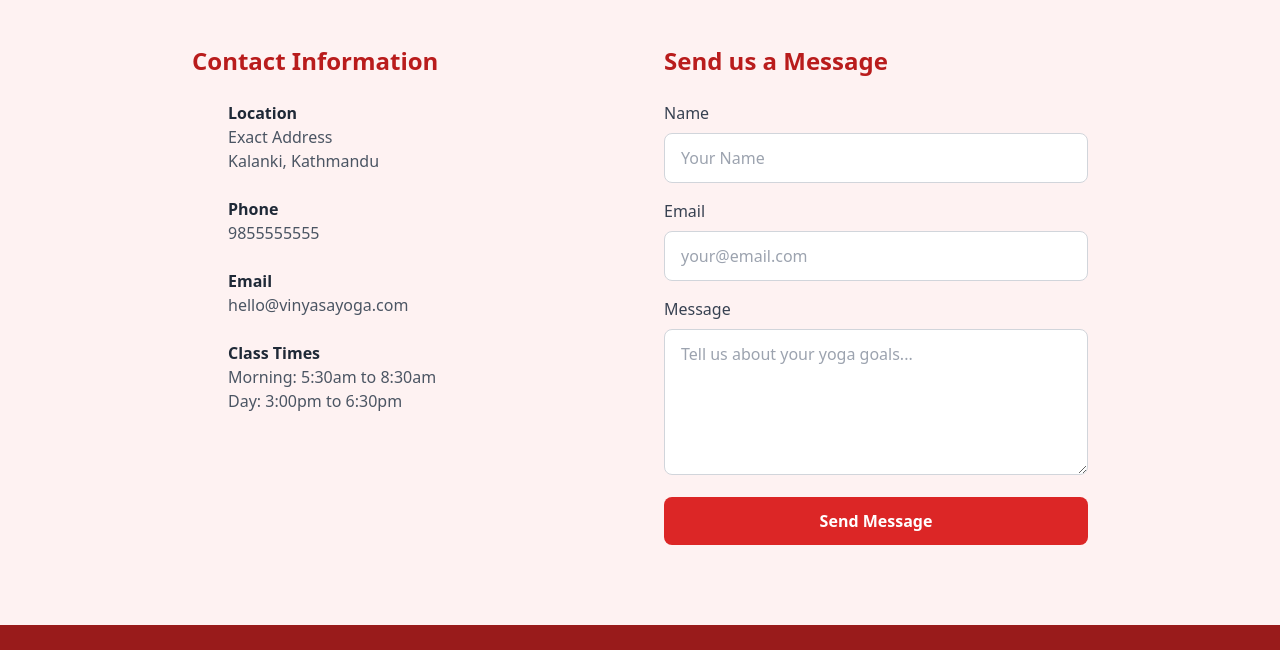
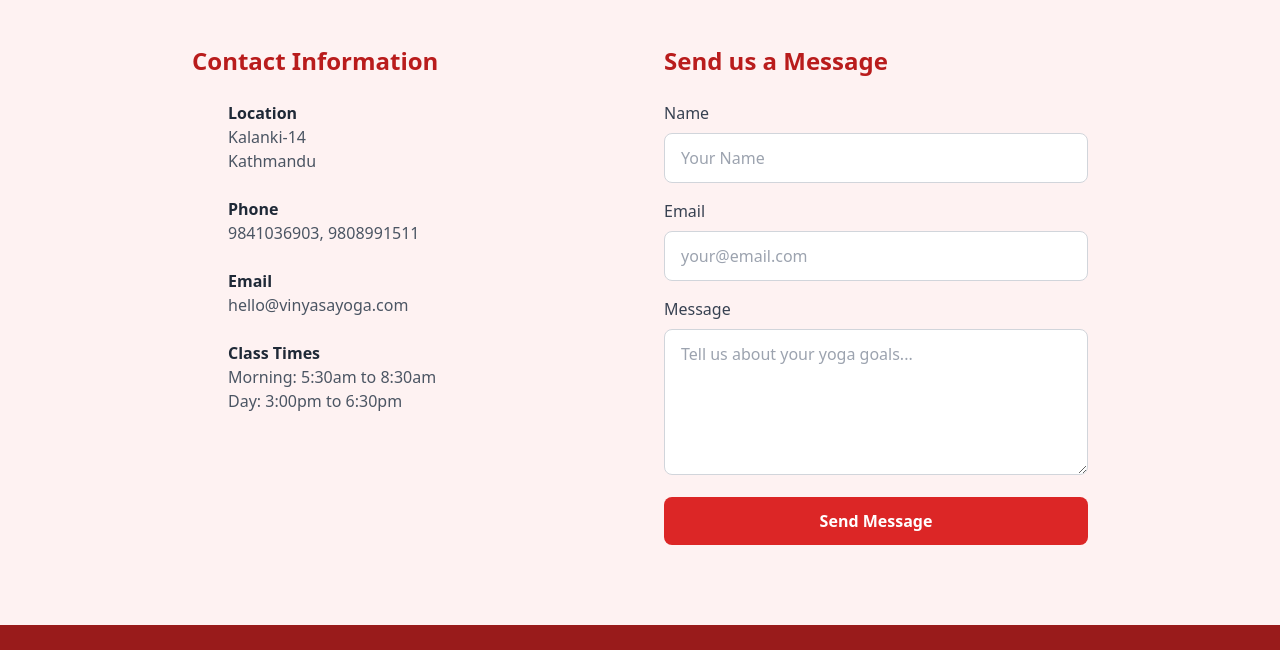
Before and after one commit to ShashankaLamsal/yoga-website, a plain HTML site: page index.html in a window 1280 px wide. Shown: the part 2471-3121 px from the top of the page. Drawn offline with nearby package versions, Linux system fonts and the light colour scheme.

Commit message:
Final Draft 1.0

```diff
--- a/index.html
+++ b/index.html
@@ -393,7 +393,7 @@
                                 <i data-lucide="map-pin" class="text-red-600 mt-1 mr-4 w-5 h-5"></i>
                                 <div>
                                     <h4 class="font-semibold text-gray-800">Location</h4>
-                                    <p class="text-gray-600">Exact Address<br>Kalanki, Kathmandu</p>
+                                    <p class="text-gray-600">Kalanki-14<br>Kathmandu</p>
                                 </div>
                             </div>
 
@@ -401,7 +401,7 @@
                                 <i data-lucide="phone" class="text-red-600 mt-1 mr-4 w-5 h-5"></i>
                                 <div>
                                     <h4 class="font-semibold text-gray-800">Phone</h4>
-                                    <p class="text-gray-600">9855555555</p>
+                                    <p class="text-gray-600">9841036903, 9808991511</p>
                                 </div>
                             </div>
 
```
